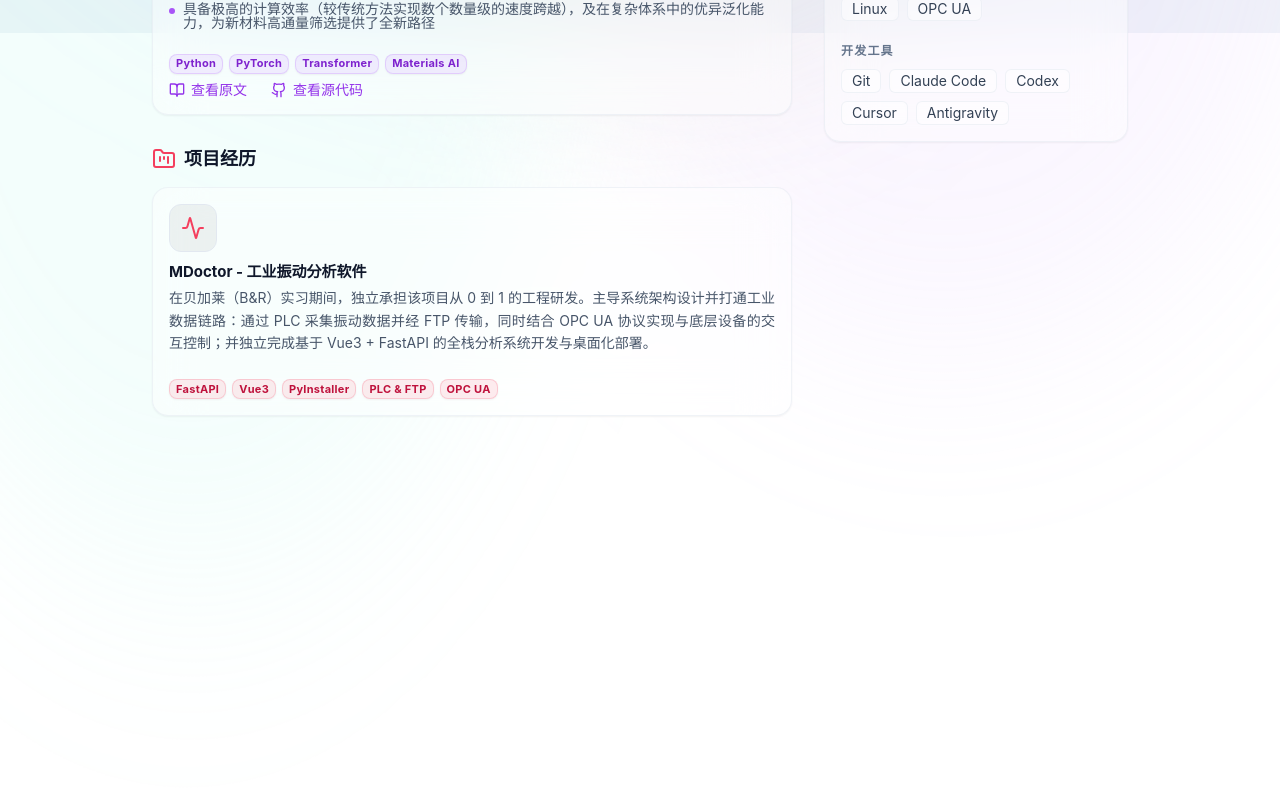
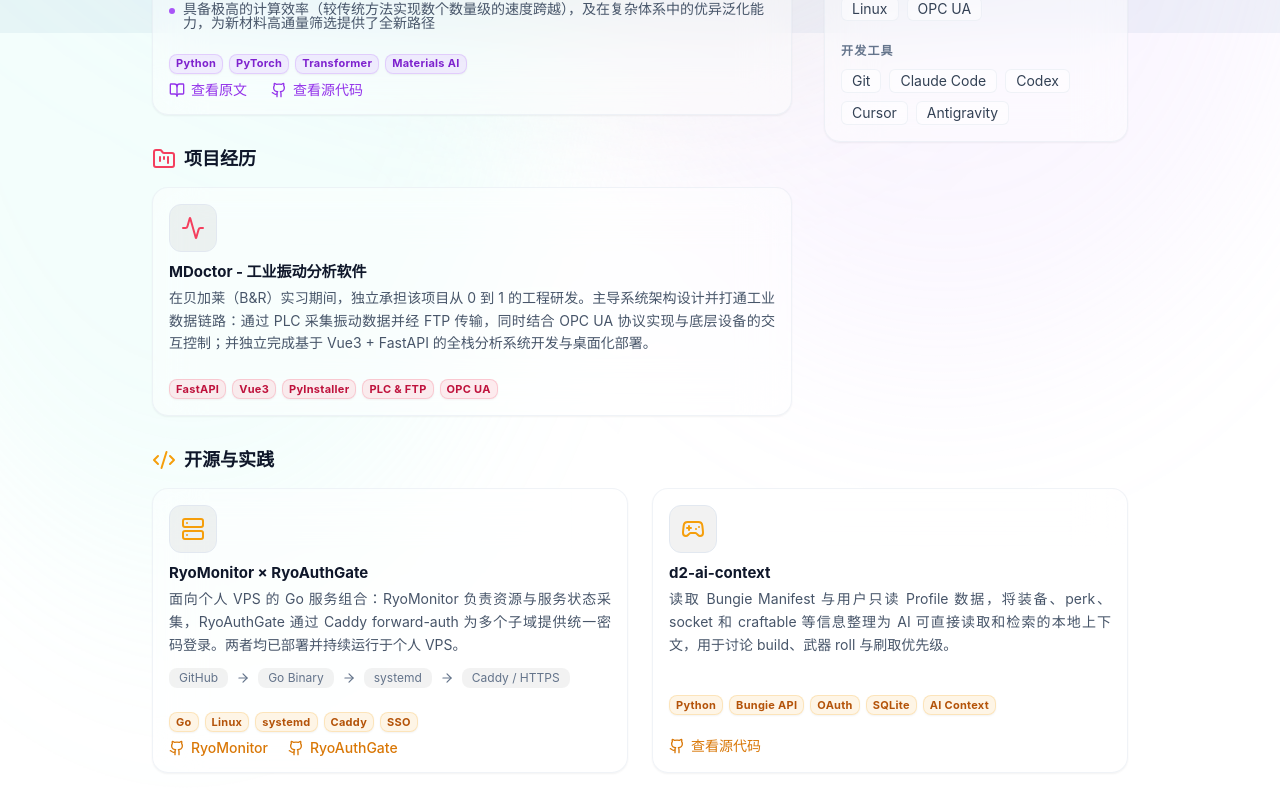
Before and after one commit to RyoSXu/RyoSXu.github.io, a Vue app: page /#/ in a window 1280 px wide. Shown: the part 767-1578 px from the top of the page. Before the commit the page ends 1279 px from the top, so only its background shows below. Built offline with nearby package versions, Linux system fonts and the light colour scheme; the HTML template or start-up script is replaced by a standard one.

Commit message:
feat: showcase open source projects

```diff
--- a/src/views/About.vue
+++ b/src/views/About.vue
@@ -4,7 +4,7 @@ import { useClipboard } from '@vueuse/core'
 import { resumeData } from '../data/resume'
 import GlassCard from '../components/GlassCard.vue'
 import BaseItemCard from '../components/BaseItemCard.vue'
-import { User, Download, FileText, BookOpen, X, Mail, Phone, Github, MapPin, GraduationCap, Briefcase, Cpu, Microscope, Code2, Activity, ShoppingBag, Send, FolderKanban, Info } from 'lucide-vue-next'
+import { User, Download, FileText, BookOpen, X, Mail, Phone, Github, MapPin, GraduationCap, Briefcase, Cpu, Microscope, Code2, Activity, ShoppingBag, Send, FolderKanban, Info, Server, Gamepad2, ArrowRight } from 'lucide-vue-next'
 
 const showResumePreview = ref(false)
 const showToast = ref(false)
@@ -323,6 +323,66 @@ const printResume = () => {
           </section>
         </div>
 
+        <!-- Open Source & Practice -->
+        <section class="lg:col-span-3 print-break-before" data-portfolio-section>
+          <h2 class="text-[18px] font-bold leading-none mb-4 flex items-center gap-2 text-slate-900 dark:text-white">
+            <Code2 class="w-6 h-6 text-amber-500 dark:text-amber-400" /> 开源与实践
+          </h2>
+          <div class="grid grid-cols-1 lg:grid-cols-2 gap-6">
+            <BaseItemCard
+              layout="vertical"
+              theme="amber"
+              tagTheme="amber"
+              title="RyoMonitor × RyoAuthGate"
+              description="面向个人 VPS 的 Go 服务组合：RyoMonitor 负责资源与服务状态采集，RyoAuthGate 通过 Caddy forward-auth 为多个子域提供统一密码登录。两者均已部署并持续运行于个人 VPS。"
+              :tags="['Go', 'Linux', 'systemd', 'Caddy', 'SSO']"
+            >
+              <template #icon>
+                <Server class="w-6 h-6 text-amber-500 dark:text-amber-400" />
+              </template>
+              <template #content-extra>
+                <div class="flex flex-wrap items-center gap-2 text-xs text-slate-500 dark:text-gray-400">
+                  <span class="px-2.5 py-1 rounded-lg bg-black/5 dark:bg-white/5">GitHub</span>
+                  <ArrowRight class="w-3.5 h-3.5" />
+                  <span class="px-2.5 py-1 rounded-lg bg-black/5 dark:bg-white/5">Go Binary</span>
+                  <ArrowRight class="w-3.5 h-3.5" />
+                  <span class="px-2.5 py-1 rounded-lg bg-black/5 dark:bg-white/5">systemd</span>
+                  <ArrowRight class="w-3.5 h-3.5" />
+                  <span class="px-2.5 py-1 rounded-lg bg-black/5 dark:bg-white/5">Caddy / HTTPS</span>
+                </div>
+              </template>
+              <template #footer-extra>
+                <div class="flex flex-wrap items-center gap-5 no-print">
+                  <a href="https://github.com/RyoSXu/RyoMonitor" target="_blank" rel="noopener noreferrer" class="inline-flex items-center gap-1.5 text-amber-600 dark:text-amber-400 hover:text-amber-500 dark:hover:text-amber-300 text-sm font-medium transition-colors">
+                    <Github class="w-4 h-4" /> RyoMonitor
+                  </a>
+                  <a href="https://github.com/RyoSXu/RyoAuthGate" target="_blank" rel="noopener noreferrer" class="inline-flex items-center gap-1.5 text-amber-600 dark:text-amber-400 hover:text-amber-500 dark:hover:text-amber-300 text-sm font-medium transition-colors">
+                    <Github class="w-4 h-4" /> RyoAuthGate
+                  </a>
+                </div>
+              </template>
+            </BaseItemCard>
+
+            <BaseItemCard
+              layout="vertical"
+              theme="amber"
+              tagTheme="amber"
+              title="d2-ai-context"
+              description="读取 Bungie Manifest 与用户只读 Profile 数据，将装备、perk、socket 和 craftable 等信息整理为 AI 可直接读取和检索的本地上下文，用于讨论 build、武器 roll 与刷取优先级。"
+              :tags="['Python', 'Bungie API', 'OAuth', 'SQLite', 'AI Context']"
+            >
+              <template #icon>
+                <Gamepad2 class="w-6 h-6 text-amber-500 dark:text-amber-400" />
+              </template>
+              <template #footer-extra>
+                <a href="https://github.com/RyoSXu/d2-ai-context" target="_blank" rel="noopener noreferrer" class="no-print inline-flex items-center gap-1.5 text-amber-600 dark:text-amber-400 hover:text-amber-500 dark:hover:text-amber-300 text-sm font-medium transition-colors">
+                  <Github class="w-4 h-4" /> 查看源代码
+                </a>
+              </template>
+            </BaseItemCard>
+          </div>
+        </section>
+
       <!-- Resume Preview Modal -->
       <Teleport to="body">
         <div v-if="showResumePreview" class="fixed inset-0 z-[100] flex items-center justify-center p-4 sm:p-6 no-print">
```
